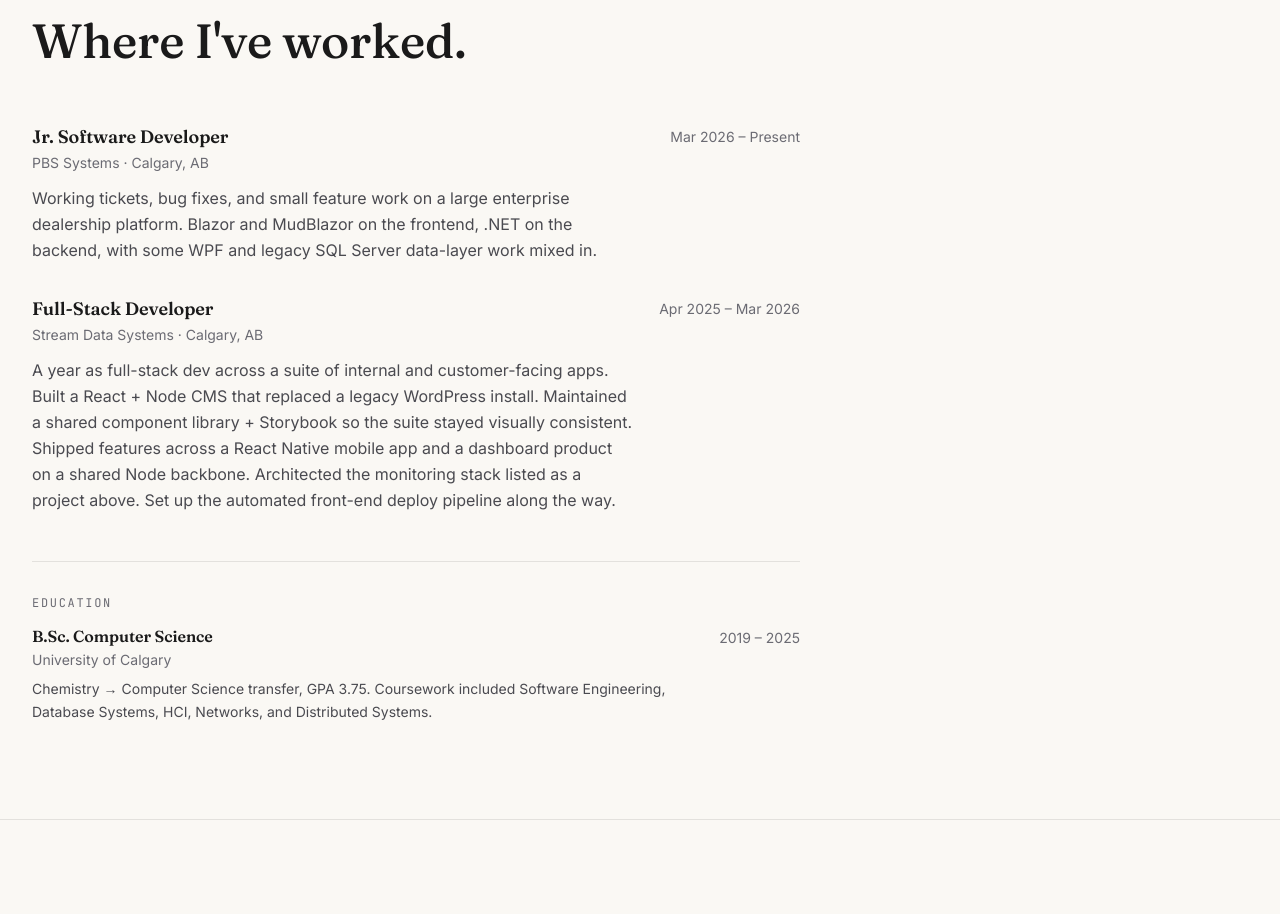
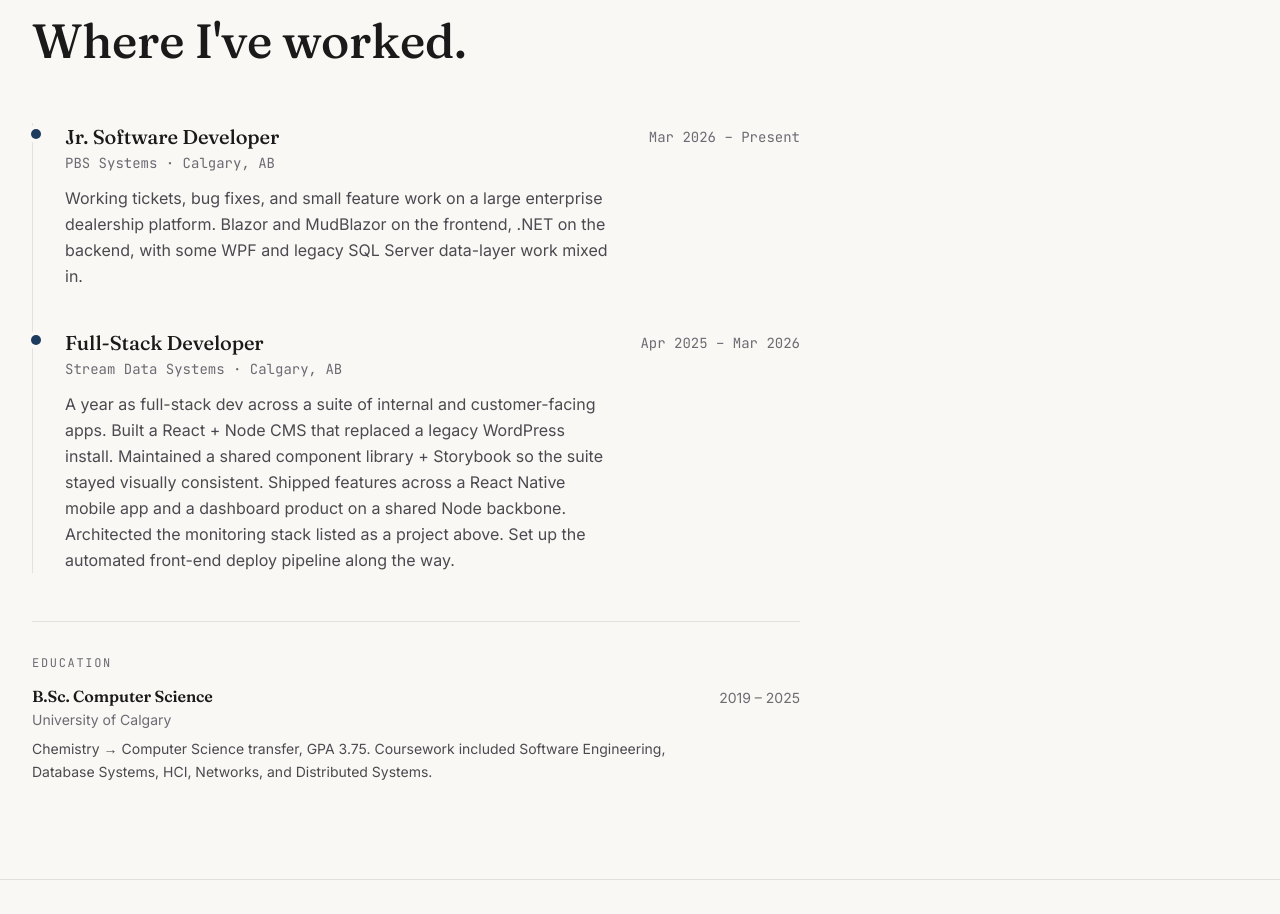
Before and after one commit to fisherjoey/portfolio-site, a React (Vite) app: page / in a window 1280 px wide. Shown: the part 5966-6880 px from the top of the page. Built offline with nearby package versions, Linux system fonts and the light colour scheme.

Commit message:
redesign: experience as a light hairline timeline

```diff
--- a/src/components/sections/Experience.tsx
+++ b/src/components/sections/Experience.tsx
@@ -41,24 +41,25 @@ export default function Experience() {
       <Container>
         <SectionHeading eyebrow="Experience">Where I've worked.</SectionHeading>
 
-        <ol className="space-y-8 max-w-3xl">
+        <ol className="space-y-10 max-w-3xl border-l border-[var(--surface-border)] pl-6 md:pl-8">
           {experience.map((e) => (
             <li
               key={e.role + e.company}
-              className="grid grid-cols-1 md:grid-cols-[1fr_auto] gap-2 md:gap-6"
+              className="relative grid grid-cols-1 md:grid-cols-[1fr_auto] gap-2 md:gap-6"
             >
+              <span className="absolute -left-[1.65rem] md:-left-[2.15rem] top-1.5 w-2.5 h-2.5 rounded-full bg-[var(--color-brand-accent)] ring-4 ring-[var(--surface-primary)]" />
               <div>
-                <h3 className="font-heading text-lg font-semibold text-[var(--text-primary)]">
+                <h3 className="font-heading text-xl font-medium text-[var(--text-primary)]">
                   {e.role}
                 </h3>
-                <p className="text-sm text-[var(--text-muted)] mt-0.5">
+                <p className="text-sm font-mono text-[var(--text-muted)] mt-0.5">
                   {e.company} · {e.location}
                 </p>
                 <p className="text-sm md:text-base text-[var(--text-secondary)] mt-3 leading-relaxed">
                   {e.summary}
                 </p>
               </div>
-              <p className="text-sm text-[var(--text-faint)] md:text-right md:whitespace-nowrap md:pt-1">
+              <p className="text-sm font-mono text-[var(--text-faint)] md:text-right md:whitespace-nowrap md:pt-1">
                 {e.dates}
               </p>
             </li>
```
